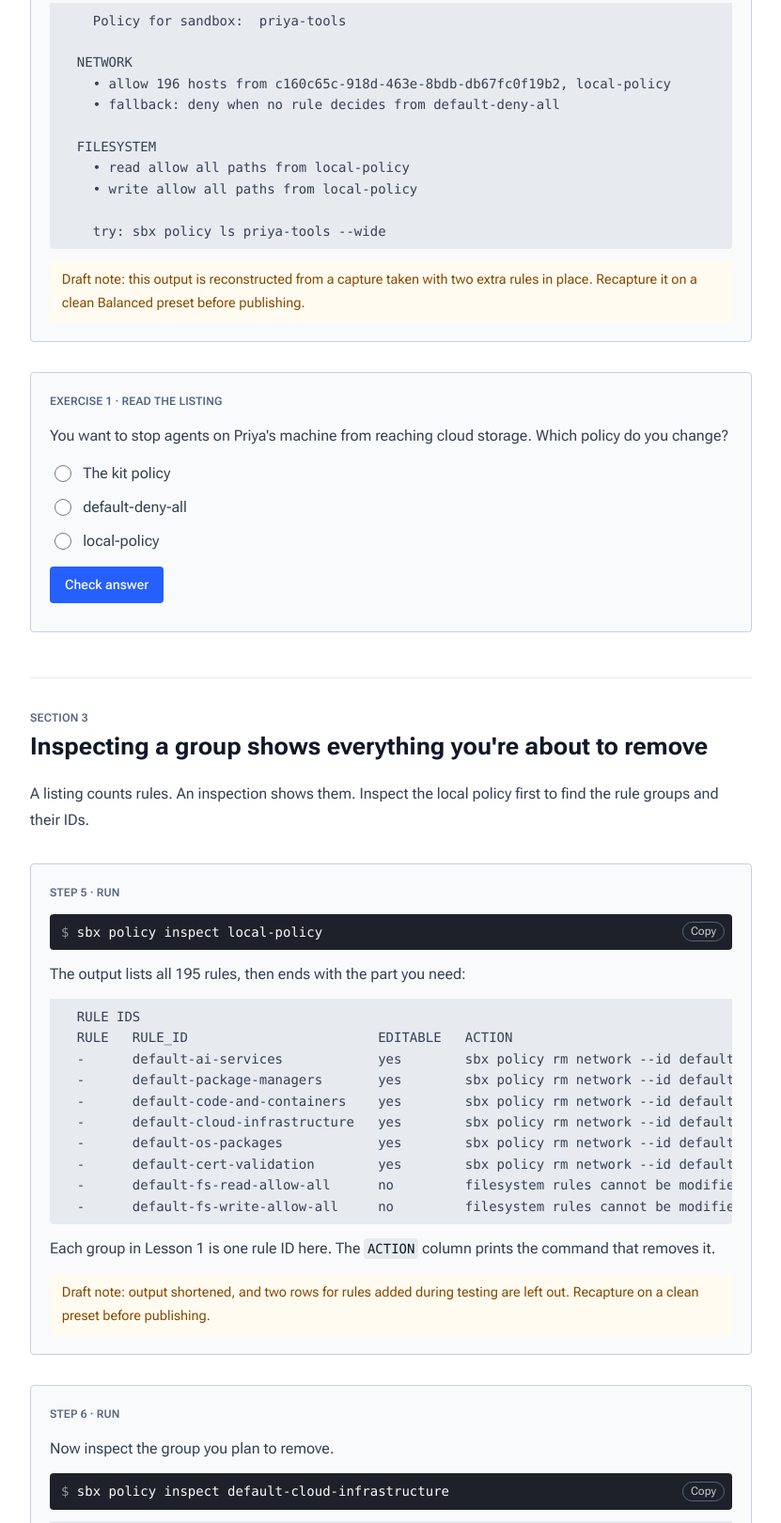
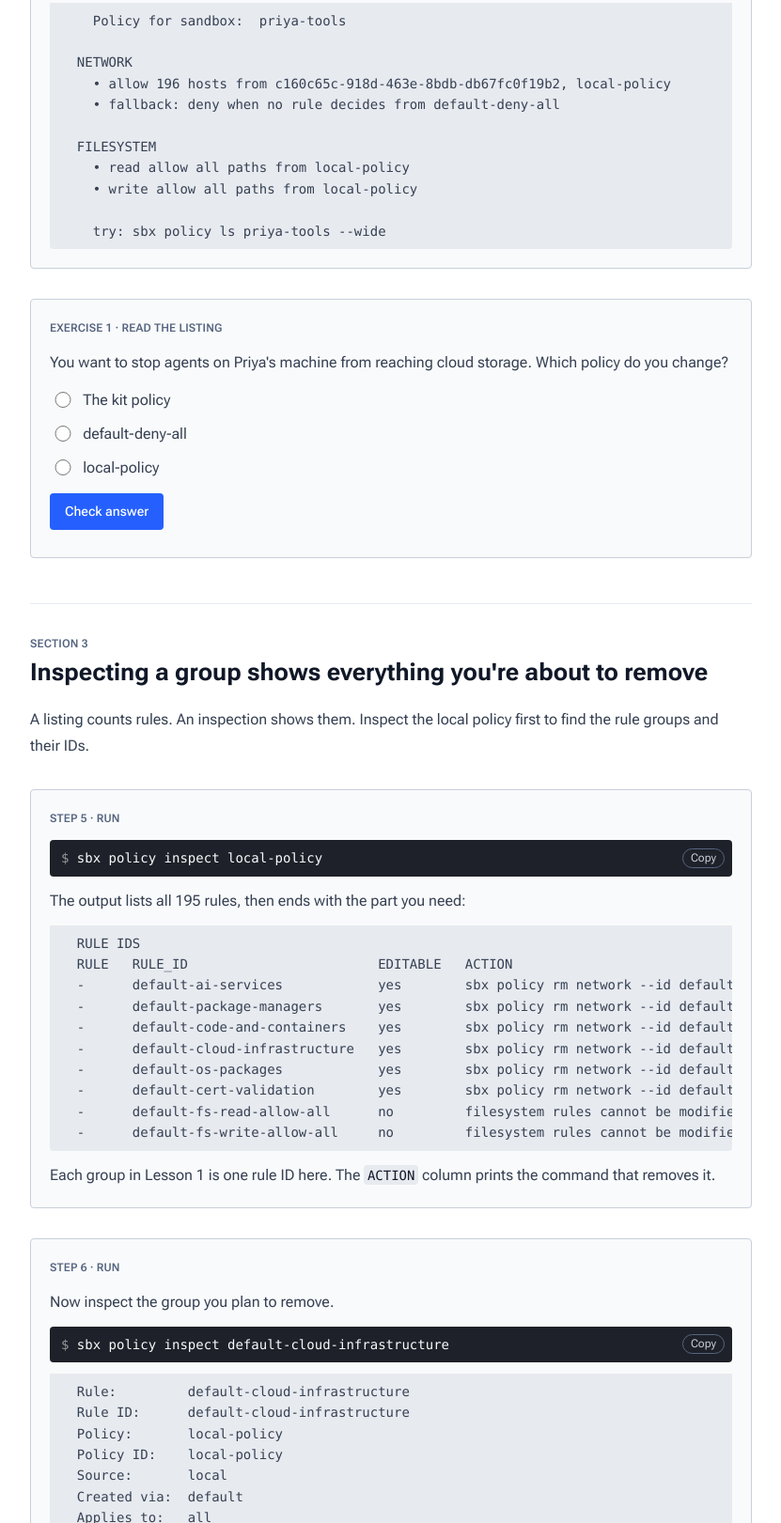
Before and after one commit to relkrez/sandbox-policy-lab, a plain HTML site: page docs/lesson-2.html in a window 1280 px wide. Shown: the part 4615-6236 px from the top of the page at 94% size, without its empty margins (32-863 px from the left). Drawn offline with Linux system fonts and the light colour scheme.

Commit message:
Remove draft notes from lesson-2.html
Removed draft notes regarding output capture and recapture instructions. Tested and the answers are correct.

```diff
--- a/docs/lesson-2.html
+++ b/docs/lesson-2.html
@@ -294,7 +294,6 @@ th, td { text-align: left; padding: 0.45rem 0.6rem 0.45rem 0; border-bottom: 1px
     • write allow all paths from local-policy
 
     try: sbx policy ls priya-tools --wide</pre>
-    <p class="note">Draft note: this output is reconstructed from a capture taken with two extra rules in place. Recapture it on a clean Balanced preset before publishing.</p>
   </div>
 
   <div class="ex">
@@ -329,7 +328,6 @@ th, td { text-align: left; padding: 0.45rem 0.6rem 0.45rem 0; border-bottom: 1px
   -      default-fs-read-allow-all      no         filesystem rules cannot be modified with the CLI
   -      default-fs-write-allow-all     no         filesystem rules cannot be modified with the CLI</pre>
     <p>Each group in Lesson 1 is one rule ID here. The <code>ACTION</code> column prints the command that removes it.</p>
-    <p class="note">Draft note: output shortened, and two rows for rules added during testing are left out. Recapture on a clean preset before publishing.</p>
   </div>
 
   <div class="step">
@@ -572,7 +570,6 @@ th, td { text-align: left; padding: 0.45rem 0.6rem 0.45rem 0; border-bottom: 1px
     <div class="predict"><p>What will the summary for <code>local-policy</code> show for network rules?</p></div>
     <div class="reveal" hidden>
       <pre class="cli">  local-policy                           local    all            network: 137 allow, 1 deny; filesystem read: 1 allow; filesystem write: 1 allow</pre>
-      <p class="note">Draft note: this line is calculated, not captured. Confirm it on the machine before publishing.</p>
     </div>
   </div>
 
```
